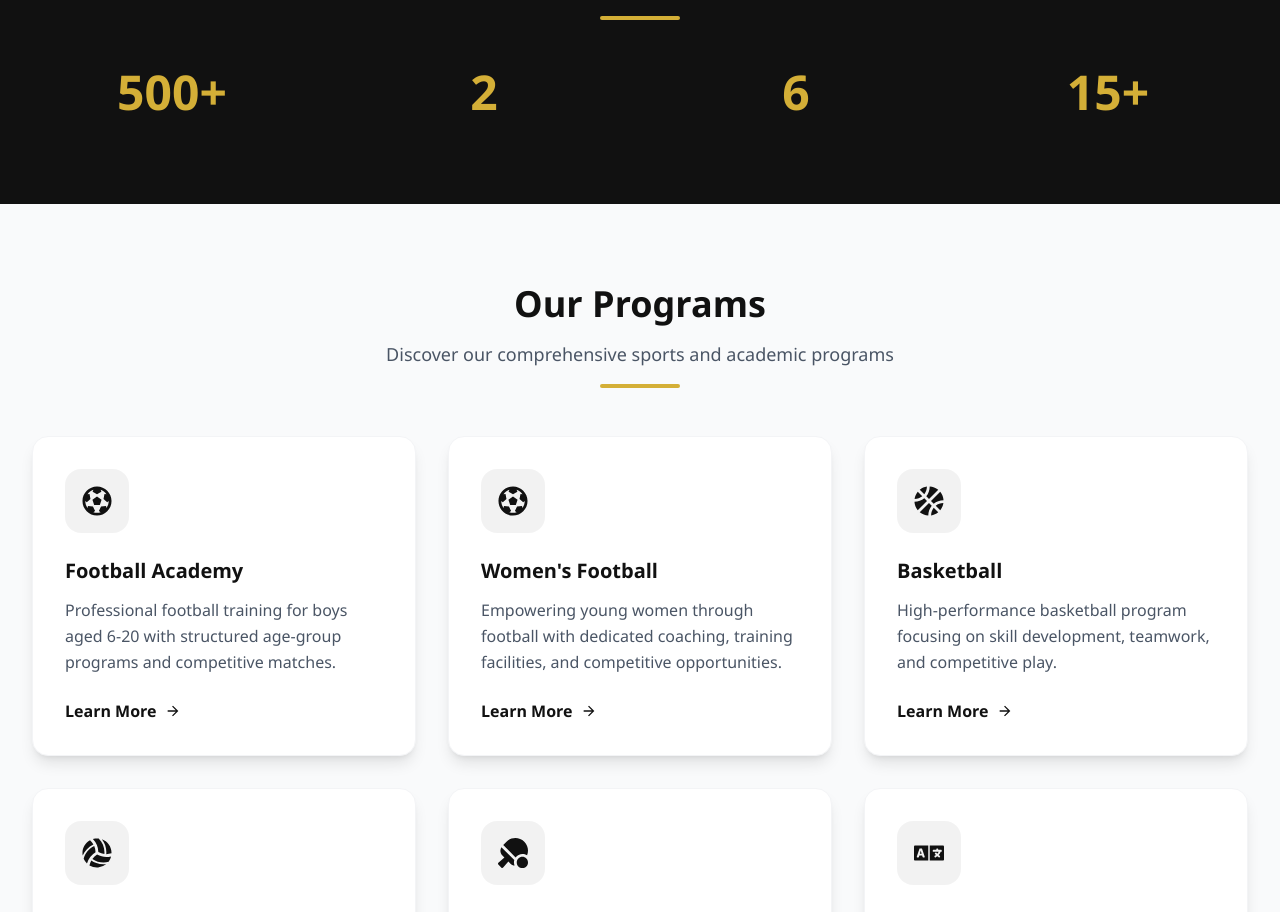
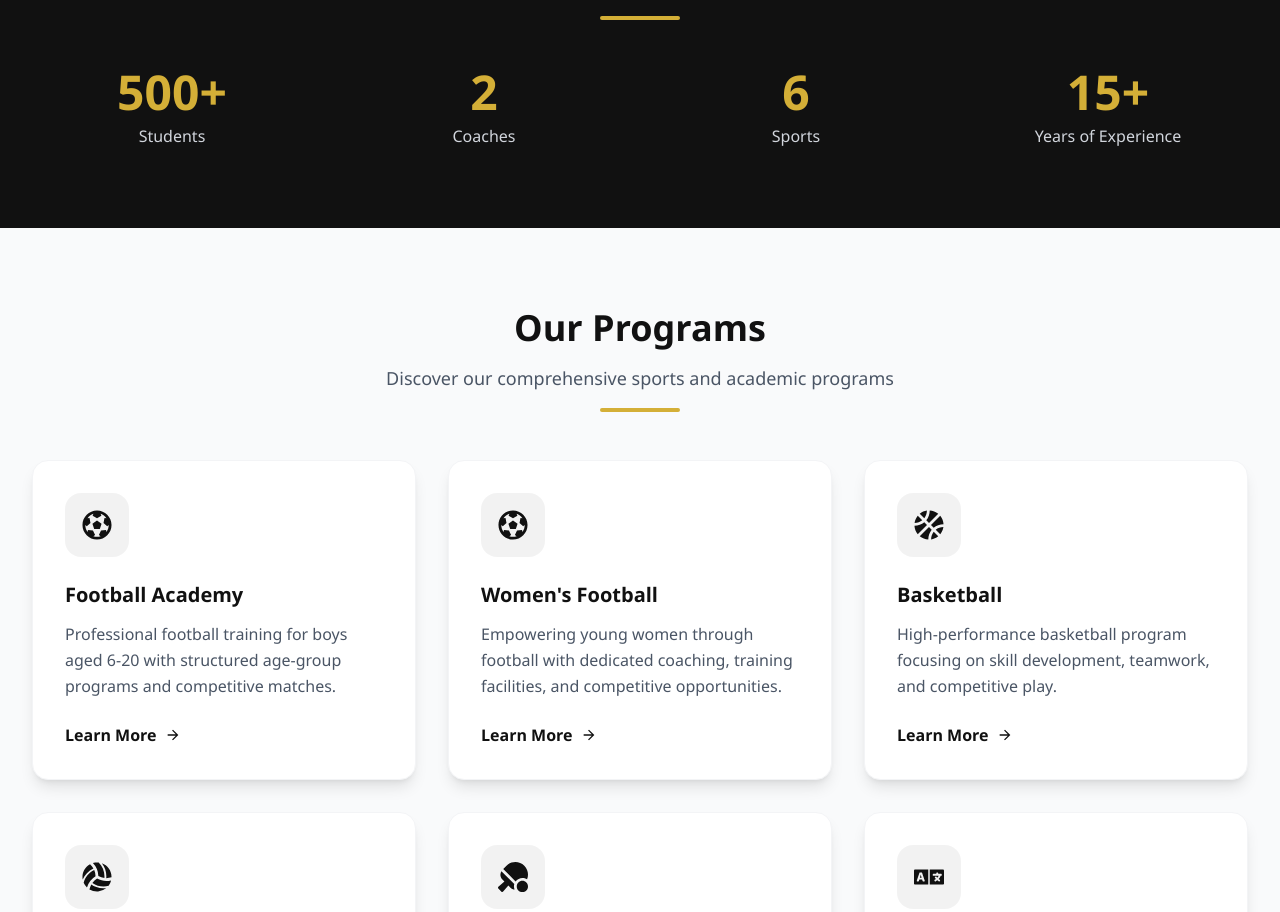
Before and after one commit to Val-Antin1/esperance-frontend, a React (Vite) app: page / in a window 1280 px wide. Shown: the part 1722-2634 px from the top of the page. Built offline with nearby package versions, Linux system fonts and the light colour scheme; no server answers.

Commit message:
frontend

```diff
--- a/src/pages/Home.jsx
+++ b/src/pages/Home.jsx
@@ -140,7 +140,7 @@ const Home = () => {
           <div className="grid grid-cols-1 sm:grid-cols-2 md:grid-cols-4 gap-8 mt-12">
             {stats.map((stat, index) => (
               <motion.div
-                key={stat.label}
+                key={stat.labelKey || stat.label}
                 initial={{ opacity: 0, y: 20 }}
                 whileInView={{ opacity: 1, y: 0 }}
                 viewport={{ once: true }}
@@ -148,7 +148,7 @@ const Home = () => {
                 className="text-center"
               >
                 <Counter end={stat.value} suffix={stat.suffix} />
-                <p className="text-gray-300 mt-2 font-medium">{stat.label}</p>
+                <p className="text-gray-300 mt-2 font-medium">{t(stat.labelKey || stat.label)}</p>
               </motion.div>
             ))}
           </div>
```
